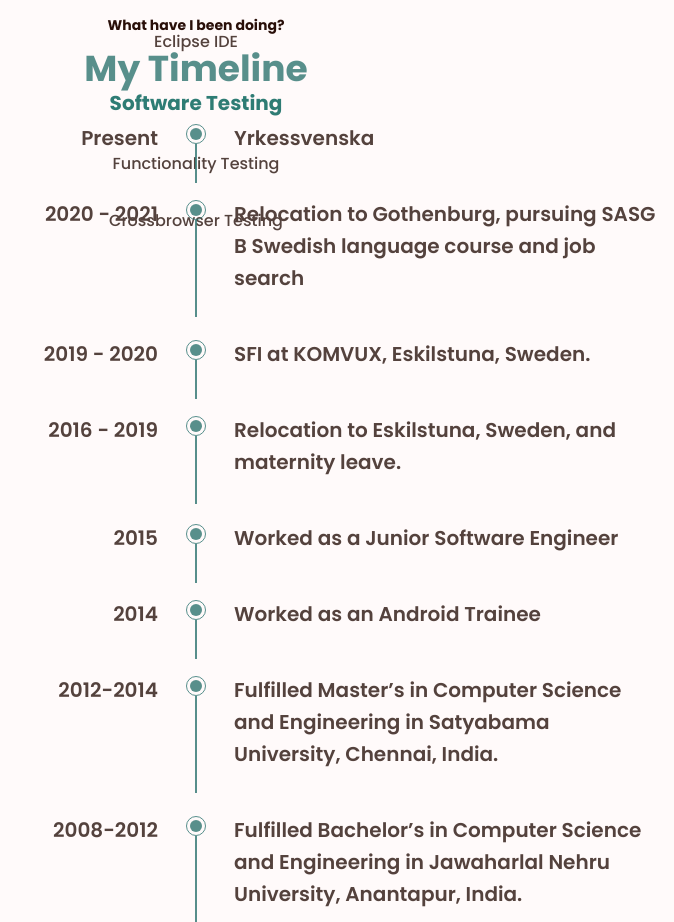
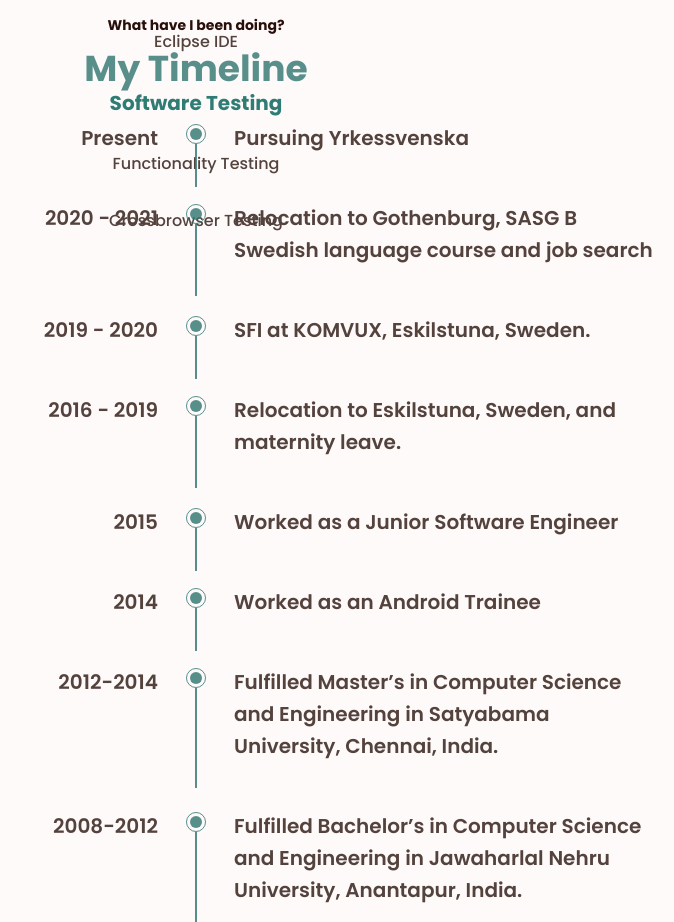
Before and after one commit to priyankakoneti/Portfolio, a plain HTML site: page index.html in a window 1280 px wide. Shown: the part 2622-3544 px from the top of the page, without its empty margins (606-1280 px from the left). Drawn offline with nearby package versions, Linux system fonts and the light colour scheme.

Commit message:
Add files via upload
Text change in Timeline

```diff
--- a/index.html
+++ b/index.html
@@ -269,7 +269,7 @@
                     </div>
 
                     <div>
-                        <h3 class="education_race">Yrkessvenska</h3>
+                        <h3 class="education_race">Pursuing Yrkessvenska</h3>
                     </div>
                 </div>
 
@@ -285,7 +285,7 @@
                     </div>
 
                     <div>
-                        <h3 class="education_race">Relocation to Gothenburg, pursuing SASG B Swedish language course and
+                        <h3 class="education_race">Relocation to Gothenburg, SASG B Swedish language course and
                             job search</h3>
 
                     </div>
```
